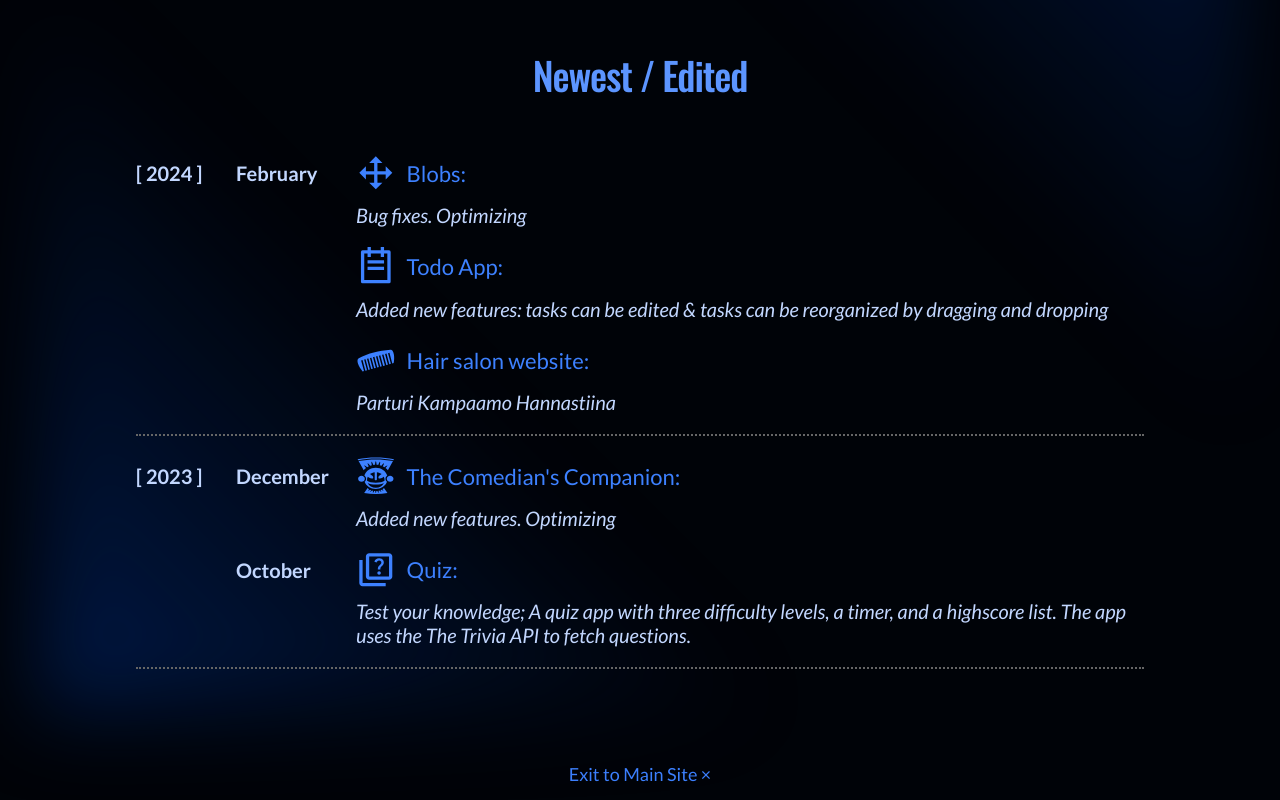
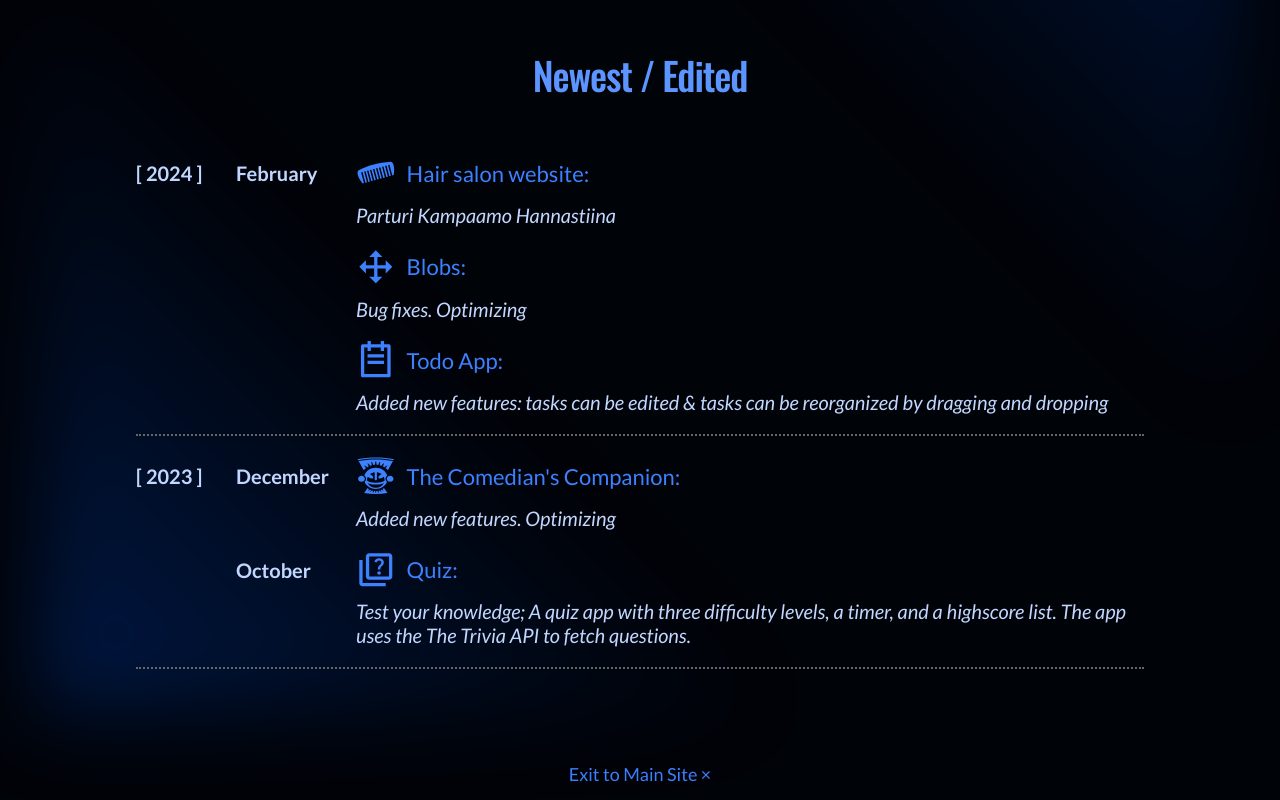
Before and after one commit to jenniina/react-sub-site, a React (Vite) app: page / in a window 1280 px wide. Shown: the part 953-1753 px from the top of the page. Built offline with nearby package versions, Linux system fonts and the light colour scheme; no server answers.

Commit message:
reorder list to put salon first

```diff
--- a/src/pages/Welcome.tsx
+++ b/src/pages/Welcome.tsx
@@ -130,6 +130,13 @@ export default function Home({
                       <strong>{EFebruary[language]}</strong>
                       <ul>
                         <li>
+                          <Link to='/portfolio/salon'>
+                            <GiComb />
+                            {EHairSalonWebsite[language]}:
+                          </Link>{' '}
+                          <i>Parturi Kampaamo Hannastiina</i>
+                        </li>
+                        <li>
                           <Link to='/portfolio/blob'>
                             <RiDragMove2Fill />
                             {EBlobs[language]}:
@@ -150,13 +157,6 @@ export default function Home({
                               language
                             ].toLowerCase()}
                           </i>
-                        </li>
-                        <li>
-                          <Link to='/portfolio/salon'>
-                            <GiComb />
-                            {EHairSalonWebsite[language]}:
-                          </Link>{' '}
-                          <i>Parturi Kampaamo Hannastiina</i>
                         </li>
                       </ul>
                     </li>
```
Also changed, not shown: 2 other files (tests, documents, lock files or other folders).
